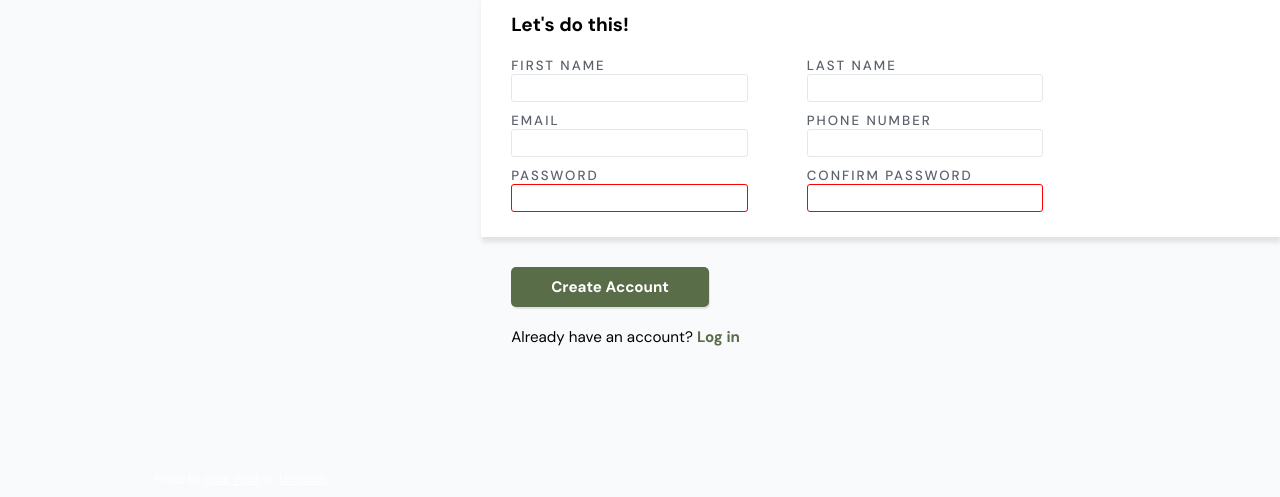
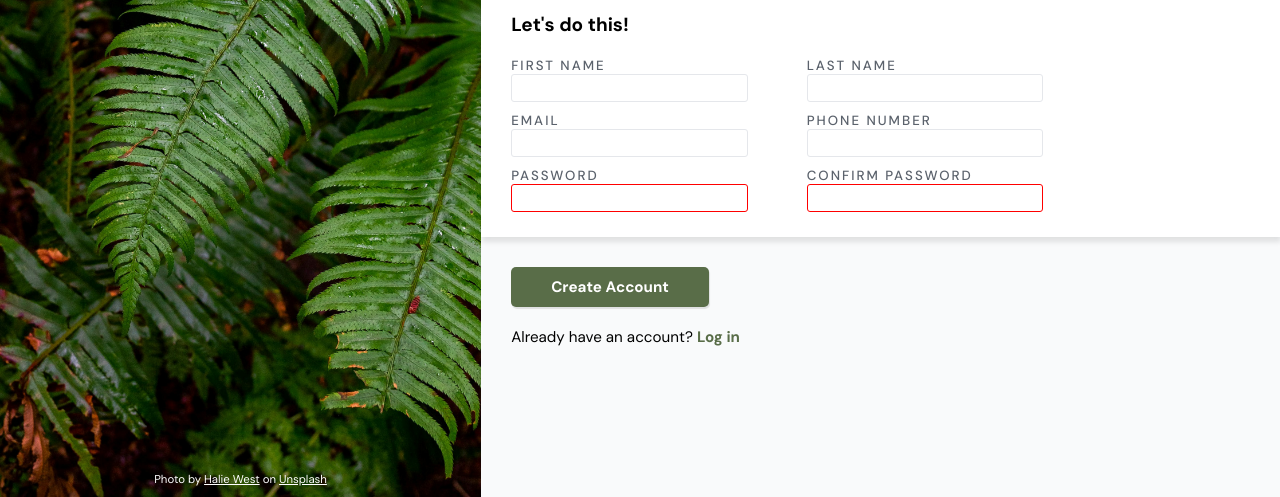
Before and after one commit to ConnorC3/odin-sign-up-form, a plain HTML site: page index.html in a window 1280 px wide. Shown: the part 303-800 px from the top of the page. Drawn offline with Linux system fonts and the light colour scheme; the site is published under a folder, as on GitHub Pages, so addresses that start at the root find nothing.

Commit message:
Fix background image not loading

```diff
--- a/styles.css
+++ b/styles.css
@@ -30,7 +30,7 @@ main {
 .image-container {
     width: 65vw;
     height: 100vh;
-    background: url('/images/leaves.jpg');
+    background: url('./images/leaves.jpg');
     background-size: cover;
     color: white;
     display: flex;
```
